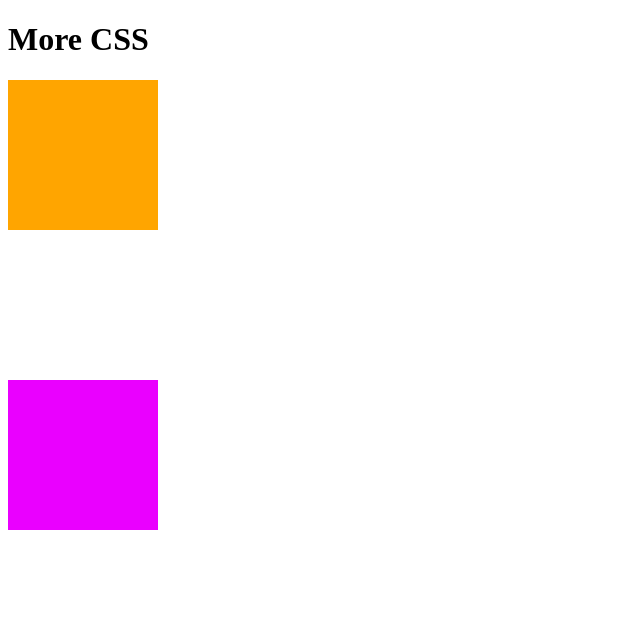
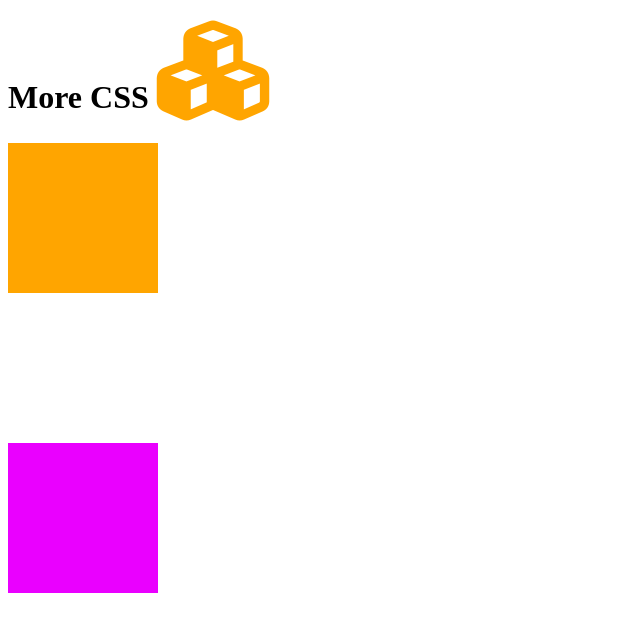
Before and after one commit to Ashraful610/batch-6-M7-more-css, a plain HTML site: page index.html in a window 1280 px wide. Shown: the whole page, without its empty margins (0-640 px from the left). Drawn offline with Linux system fonts and the light colour scheme.

Commit message:
css transform

```diff
--- a/index.html
+++ b/index.html
@@ -6,9 +6,12 @@
     <meta name="viewport" content="width=device-width, initial-scale=1.0">
     <title>More CSS</title>
     <link rel="stylesheet" href="style.css">
+    <script src="https://kit.fontawesome.com/7c0237d502.js" crossorigin="anonymous"></script>
 </head>
 <body>
-    <h1>More CSS</h1>
+    <h1>More CSS
+        <i class="fa-solid fa-cubes"></i>
+    </h1>
     <div class="box" id="box-1"></div>
     <div class="box" id="box-2"></div>
     <div class="box" id="box-3"></div>
--- a/style.css
+++ b/style.css
@@ -1,6 +1,10 @@
 .box{
     width: 150px;
     height: 150px;
+}
+i{
+    font-size: 100px;
+    color: orange;
 }
 #box-1{
     background-color: orange;
```
